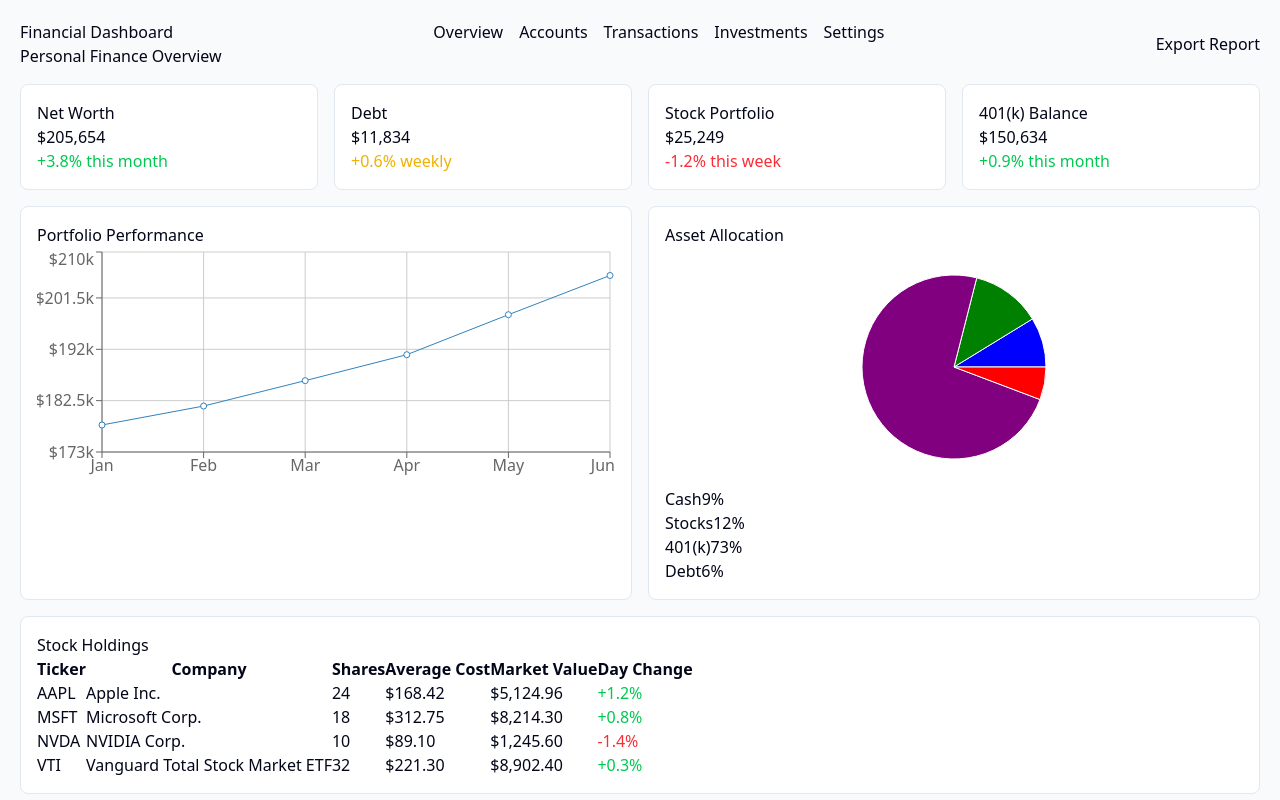
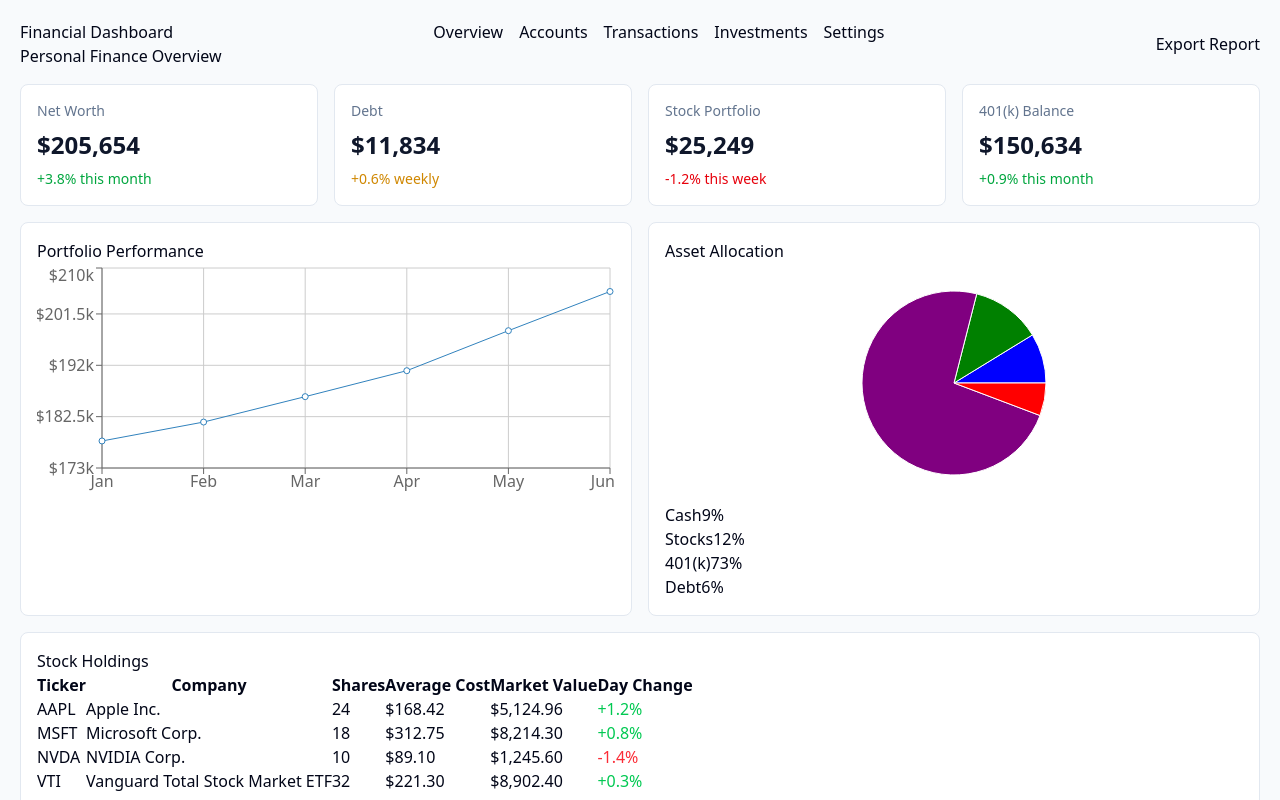
Before and after one commit to Austin-Tillotson/financial-app-project, a Next.js app: page / in a window 1280 px wide. Shown: the top 800 px of the page. Built offline with nearby package versions, Linux system fonts and the light colour scheme.

Commit message:
added simple styling for the InfoCards

```diff
--- a/src/components/dashboard/InfoCard.tsx
+++ b/src/components/dashboard/InfoCard.tsx
@@ -9,21 +9,21 @@ type InfoCardProps = {
 };
 
 const trendStyles = {
-  positive: "text-green-500",
-  negative: "text-red-500",
-  neutral: "text-yellow-500",
+  positive: "text-green-600",
+  negative: "text-red-600",
+  neutral: "text-yellow-600",
 };
 
 export function InfoCard({ label, value, change, trend }: InfoCardProps) {
   return (
     <Card>
-      <p className="">{label}</p>
+      <p className="text-sm text-slate-500">{label}</p>
 
-      <p className="">
+      <p className="mt-2 mb-2 text-2xl font-semibold text-slate-900">
         {value}
       </p>
 
-      <p className={`${trendStyles[trend]}`}>
+      <p className={`text-sm ${trendStyles[trend]}`}>
         {change}
       </p>
     </Card>
```
